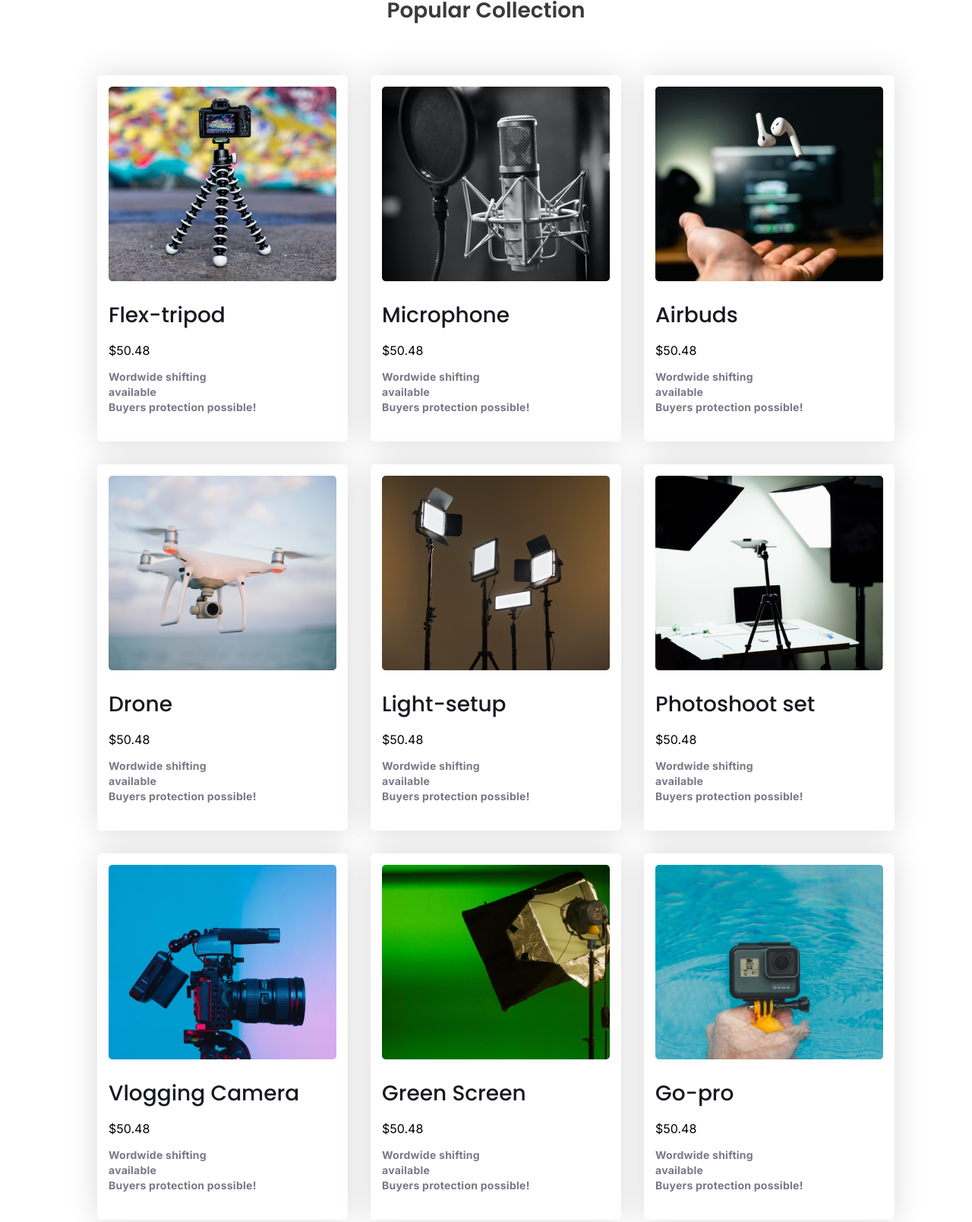
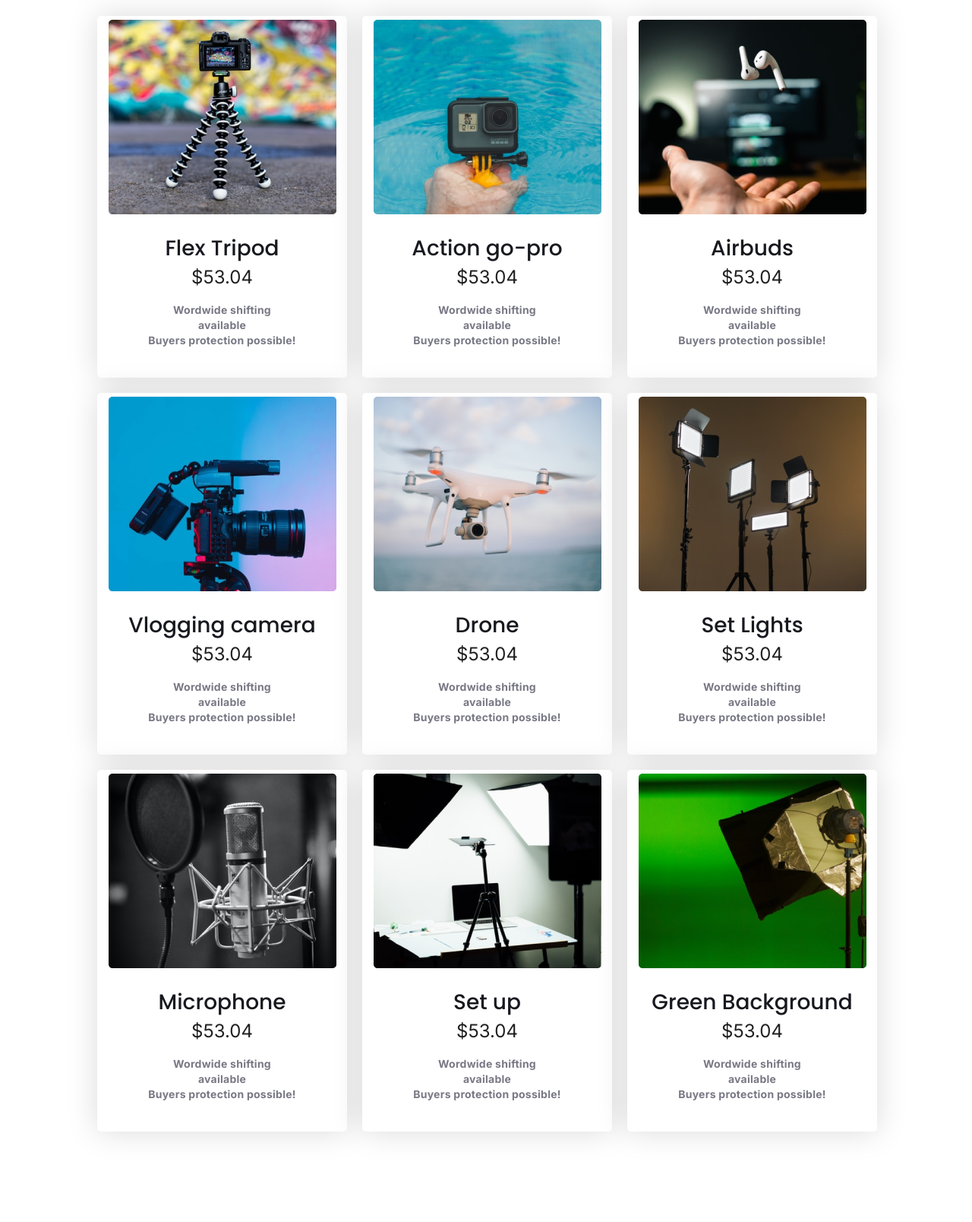
Before and after one commit to Saif-Rahman-801/influencer-gear-practice, a plain HTML site: page index.html in a window 1280 px wide. Shown: the part 926-2534 px from the top of the page at 76% size. After the commit the page ends 2465 px from the top, so only its background shows below. Drawn offline with Linux system fonts and the light colour scheme.

Commit message:
products section done

```diff
--- a/index.html
+++ b/index.html
@@ -13,6 +13,7 @@
     />
     <!-- CSS link -->
     <link rel="stylesheet" href="./styles/styles.css" />
+    <link rel="stylesheet" href="./styles/responsive.css" />
   </head>
   <body>
     <!-- Header section -->
@@ -63,123 +64,171 @@
           <img src="./logos/Walmart.svg" alt="" />
         </div>
       </section>
-      <!-- popular section -->
-      <section class="popular-products">
+      <!-- Products section -->
+      <section class="pruducts">
+        <h3 class="products-title poppins">Popular Collections</h3>
         <div class="products-container container">
-          <h3 class="products-title title poppins">Popular Collection</h3>
-          <div class="products-card-container">
           <div class="card">
+            <div class="cart-details">
+              <div class="card-img">
                 <img src="./images/tripod.png" alt="" />
-              <div class="card-content">
-                <h3 class="card-title poppins">Flex-tripod</h3>
-                <p class="card-price inter">$50.48</p>
-                <p class="card-desc inter">
+              </div>
+              <div class="card-desc">
+                <h3 class="product-name poppins">Flex Tripod</h3>
+                <p class="products-price inter">$53.04</p>
+                <p class="products-desc inter">
                   Wordwide shifting<br />
                   available<br />
                   Buyers protection possible!
                 </p>
               </div>
             </div>
+          </div>
 
           <div class="card">
-              <img src="./images/mic.png" alt="" />
-              <div class="card-content">
-                <h3 class="card-title poppins">Microphone</h3>
-                <p class="card-price inter">$50.48</p>
-                <p class="card-desc inter">
+            <div class="cart-details">
+              <div class="card-img">
+                <img src="./images/action.png" alt="" />
+              </div>
+              <div class="card-desc">
+                <h3 class="product-name poppins">Action go-pro</h3>
+                <p class="products-price inter">$53.04</p>
+                <p class="products-desc inter">
                   Wordwide shifting<br />
                   available<br />
                   Buyers protection possible!
                 </p>
               </div>
             </div>
+          </div>
 
           <div class="card">
+            <div class="cart-details">
+              <div class="card-img">
                 <img src="./images/airpod.png" alt="" />
-              <div class="card-content">
-                <h3 class="card-title poppins">Airbuds</h3>
-                <p class="card-price inter">$50.48</p>
-                <p class="card-desc inter">
+              </div>
+              <div class="card-desc">
+                <h3 class="product-name poppins">Airbuds</h3>
+                <p class="products-price inter">$53.04</p>
+                <p class="products-desc inter">
                   Wordwide shifting<br />
                   available<br />
                   Buyers protection possible!
                 </p>
               </div>
             </div>
+          </div>
 
           <div class="card">
-              <img src="./images/drone.png" alt="" />
-              <div class="card-content">
-                <h3 class="card-title poppins">Drone</h3>
-                <p class="card-price inter">$50.48</p>
-                <p class="card-desc inter">
+            <div class="cart-details">
+              <div class="card-img">
+                <img src="./images/camera.png" alt="" />
+              </div>
+              <div class="card-desc">
+                <h3 class="product-name poppins">Vlogging camera</h3>
+                <p class="products-price inter">$53.04</p>
+                <p class="products-desc inter">
                   Wordwide shifting<br />
                   available<br />
                   Buyers protection possible!
                 </p>
               </div>
             </div>
+          </div>
 
           <div class="card">
-              <img src="./images/lights.png" alt="" />
-              <div class="card-content">
-                <h3 class="card-title poppins">Light-setup</h3>
-                <p class="card-price inter">$50.48</p>
-                <p class="card-desc inter">
-                  Wordwide shifting<br />
-                  available<br />
+            <div class="cart-details">
+             <div class="card-img">
+                 <img src="./images/drone.png" alt="">
+             </div>
+             <div class="card-desc">
+                 <h3 class="product-name poppins">
+                     Drone
+                 </h3>
+                 <p class="products-price inter">
+                     $53.04
+                 </p>
+                 <p class="products-desc inter">
+                     Wordwide shifting<br> available<br>
                      Buyers protection possible!
                  </p>
              </div>
             </div>
+         </div>
 
          <div class="card">
-              <img src="./images/setup.png" alt="" />
-              <div class="card-content">
-                <h3 class="card-title poppins">Photoshoot set</h3>
-                <p class="card-price inter">$50.48</p>
-                <p class="card-desc inter">
-                  Wordwide shifting<br />
-                  available<br />
+            <div class="cart-details">
+             <div class="card-img">
+                 <img src="./images/lights.png" alt="">
+             </div>
+             <div class="card-desc">
+                 <h3 class="product-name poppins">
+                     Set Lights
+                 </h3>
+                 <p class="products-price inter">
+                     $53.04
+                 </p>
+                 <p class="products-desc inter">
+                     Wordwide shifting<br> available<br>
                      Buyers protection possible!
                  </p>
              </div>
             </div>
+         </div>
 
          <div class="card">
-              <img src="./images/camera.png" alt="" />
-              <div class="card-content">
-                <h3 class="card-title poppins">Vlogging Camera</h3>
-                <p class="card-price inter">$50.48</p>
-                <p class="card-desc inter">
-                  Wordwide shifting<br />
-                  available<br />
+            <div class="cart-details">
+             <div class="card-img">
+                 <img src="./images/mic.png" alt="">
+             </div>
+             <div class="card-desc">
+                 <h3 class="product-name poppins">
+                     Microphone
+                 </h3>
+                 <p class="products-price inter">
+                     $53.04
+                 </p>
+                 <p class="products-desc inter">
+                     Wordwide shifting<br> available<br>
                      Buyers protection possible!
                  </p>
              </div>
             </div>
+         </div>
 
          <div class="card">
-              <img src="./images/single-light.png" alt="" />
-              <div class="card-content">
-                <h3 class="card-title poppins">Green Screen</h3>
-                <p class="card-price inter">$50.48</p>
-                <p class="card-desc inter">
-                  Wordwide shifting<br />
-                  available<br />
+            <div class="cart-details">
+             <div class="card-img">
+                 <img src="./images/setup.png" alt="">
+             </div>
+             <div class="card-desc">
+                 <h3 class="product-name poppins">
+                     Set up
+                 </h3>
+                 <p class="products-price inter">
+                     $53.04
+                 </p>
+                 <p class="products-desc inter">
+                     Wordwide shifting<br> available<br>
                      Buyers protection possible!
                  </p>
              </div>
             </div>
-
+         </div>
          <div class="card">
-              <img src="./images/action.png" alt="" />
-              <div class="card-content">
-                <h3 class="card-title poppins">Go-pro</h3>
-                <p class="card-price inter">$50.48</p>
-                <p class="card-desc inter">
-                  Wordwide shifting<br />
-                  available<br />
+            <div class="cart-details">
+             <div class="card-img">
+                 <img src="./images/single-light.png" alt="">
+             </div>
+             <div class="card-desc">
+                 <h3 class="product-name poppins">
+                     Green Background
+                 </h3>
+                 <p class="products-price inter">
+                     $53.04
+                 </p>
+                 <p class="products-desc inter">
+                     Wordwide shifting<br> available<br>
                      Buyers protection possible!
                  </p>
              </div>
--- /dev/null
+++ b/styles/responsive.css
@@ -0,0 +1,48 @@
+
+/* responsive media quaries */
+@media screen and (max-width: 576px) {
+    .nav-container,
+    .li-link {
+      flex-direction: column;
+    }
+    li {
+      margin-top: 10px;
+    }
+    .banner-container {
+      flex-direction: column-reverse;
+      gap: 1.5rem;
+      text-align: center;
+    }
+    .customer-container {
+      width: 40%;
+      flex-direction: column;
+      justify-content: space-between;
+      align-items: stretch;
+      gap: 40px;
+    }
+
+    .card-img{
+        /* text-align: center; */
+        padding: 10px;
+    }
+    .card{
+        width: fit-content;
+        margin: 0 auto;
+    }
+
+    .products-container{
+        grid-template-columns: 1fr;
+
+    }
+  }
+
+  @media screen and (min-width: 577px) and (max-width: 960px) {
+    .banner-container {
+      flex-direction: column;
+    }
+
+     .products-container{
+        grid-template-columns: repeat(2, 1fr);
+
+    }
+  }
--- a/styles/styles.css
+++ b/styles/styles.css
@@ -4,42 +4,53 @@
   margin: 0;
   padding: 0;
 }
-
-/* section{
-    margin: 100px 0;
-} */
-
-.card-title {
+/* products styles */
+.product-name {
   color: #18191f;
   font-size: 28px;
   font-weight: 500;
+  line-height: 40px; /* 142.857% */
 }
 
-.card-desc {
+.products-price {
+  color: rgba(0, 0, 0, 0.87);
+  font-size: 24px;
+  font-weight: 400;
+  line-height: 150%; /* 36px */
+}
+
+.products-desc {
   color: #787885;
   font-size: 14px;
   font-weight: 700;
   line-height: 143%; /* 20.02px */
   letter-spacing: 0.252px;
+  margin-top: 15px;
+}
+
+.card-desc {
+  margin-top: 16px;
+  text-align: center;
+}
+
+.card-img{
+    /* text-align: center; */
+    padding: 5px;
 }
 
 .card {
-  width: max-content;
-  height: max-content;
-  padding: 15px;
+  width: 329px;
+  height: 476px;
   border-radius: 5px;
   background: #fff;
   box-shadow: 0px 0px 40px 0px rgba(0, 0, 0, 0.15);
+  display: flex;
+  justify-content: center;
 }
 
-.card-content{
-    margin: 20px 0;
-    /* padding: 20px 0; */
-}
+/* products style done */
 
-.card-price{
-    margin: 15px 0;
-}
+
 
 .banner-desc {
   color: #3a3a3a;
@@ -128,8 +139,8 @@ main {
   border-bottom: 1px solid #3a3a3a18;
 }
 
-/* popular section */
-.popular-products {
+/* products section */
+.products {
   margin-top: 100px;
 }
 
@@ -140,39 +151,8 @@ main {
   font-weight: 600;
 }
 
-.products-card-container{
-    margin-top: 50px;
+.products-container{
     display: grid;
     grid-template-columns: repeat(3, 1fr);
-    gap: 30px;
+    gap: 20px;
 }
-
-/* responsive media quaries */
-
-@media screen and (max-width: 576px) {
-  .nav-container,
-  .li-link {
-    flex-direction: column;
-  }
-  li {
-    margin-top: 10px;
-  }
-  .banner-container {
-    flex-direction: column-reverse;
-    gap: 1.5rem;
-    text-align: center;
-  }
-  .customer-container {
-    width: 40%;
-    flex-direction: column;
-    justify-content: space-between;
-    align-items: stretch;
-    gap: 40px;
-  }
-}
-
-@media screen and (min-width: 577px) and (max-width: 960px) {
-  .banner-container {
-    flex-direction: column;
-  }
-}
```
Lines whose indentation alone changed are shown as unchanged.
